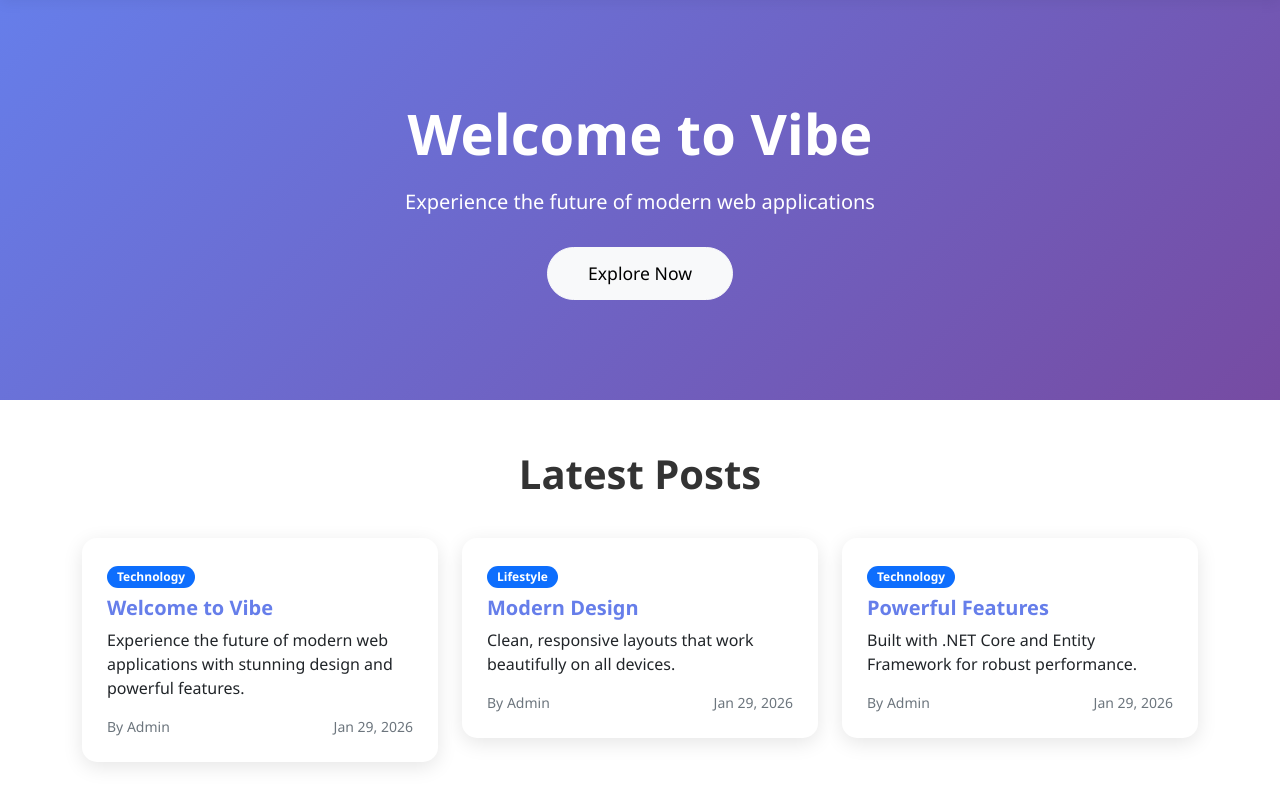
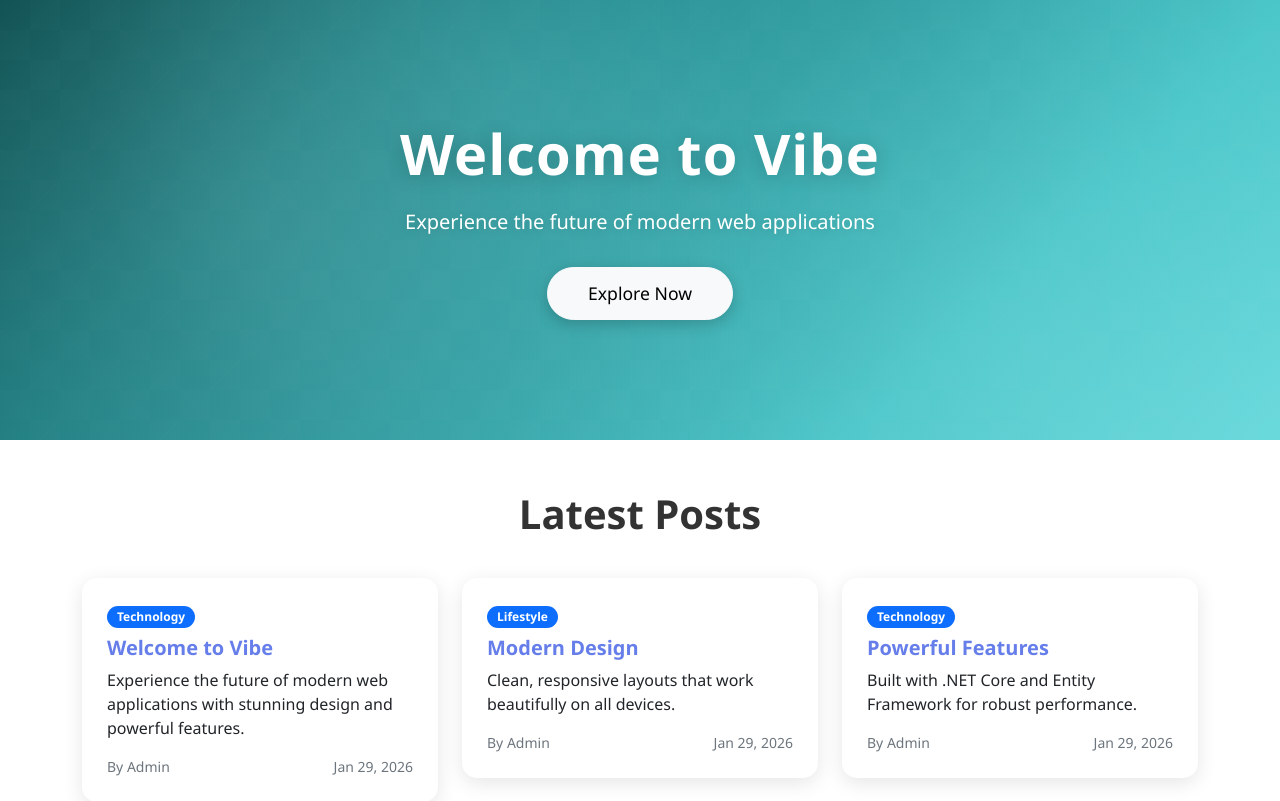
Before and after one commit to entaneerxi/Vibe-Mock, an ASP.NET Core app: page / in a window 1280 px wide. Shown: the part 63-864 px from the top of the page. Run offline with ASP.NET Core 8, Linux system fonts and the light colour scheme; data comes from the database, SQL or seed files in the repository; style sheets or scripts are compiled from the project's sources.

Commit message:
Update hero section with luxury spa/resort aesthetic - calming teal gradient
Co-authored-by: entaneerxi <8053414+entaneerxi@users.noreply.github.com>

```diff
--- a/VibeMock/wwwroot/css/site.css
+++ b/VibeMock/wwwroot/css/site.css
@@ -24,11 +24,45 @@ body {
 
 /* Hero Section */
 .hero-section {
-  background: linear-gradient(135deg, #667eea 0%, #764ba2 100%);
+  position: relative;
+  background: linear-gradient(135deg, #0a4d4e 0%, #1a7a7d 25%, #2d9ca0 50%, #48c6c9 75%, #64d8db 100%);
   color: white;
-  padding: 100px 0;
+  padding: 120px 0;
   text-align: center;
   margin-bottom: 50px;
+  overflow: hidden;
+}
+
+.hero-section::before {
+  content: '';
+  position: absolute;
+  top: 0;
+  left: 0;
+  right: 0;
+  bottom: 0;
+  background-image:
+    radial-gradient(circle at 20% 50%, rgba(255, 255, 255, 0.1) 0%, transparent 50%),
+    radial-gradient(circle at 80% 80%, rgba(255, 255, 255, 0.08) 0%, transparent 50%),
+    radial-gradient(circle at 40% 20%, rgba(100, 216, 219, 0.2) 0%, transparent 50%);
+  pointer-events: none;
+}
+
+.hero-section::after {
+  content: '';
+  position: absolute;
+  top: 0;
+  left: 0;
+  right: 0;
+  bottom: 0;
+  background-image:
+    linear-gradient(45deg, rgba(255, 255, 255, 0.03) 25%, transparent 25%),
+    linear-gradient(-45deg, rgba(255, 255, 255, 0.03) 25%, transparent 25%),
+    linear-gradient(45deg, transparent 75%, rgba(255, 255, 255, 0.03) 75%),
+    linear-gradient(-45deg, transparent 75%, rgba(255, 255, 255, 0.03) 75%);
+  background-size: 60px 60px;
+  background-position: 0 0, 0 30px, 30px -30px, -30px 0px;
+  opacity: 0.4;
+  pointer-events: none;
 }
 
 .hero-section h1 {
@@ -36,6 +70,10 @@ body {
   font-weight: 700;
   margin-bottom: 20px;
   animation: fadeInUp 1s ease-out;
+  position: relative;
+  z-index: 1;
+  text-shadow: 0 2px 20px rgba(0, 0, 0, 0.2);
+  letter-spacing: 1px;
 }
 
 .hero-section p {
@@ -43,6 +81,9 @@ body {
   margin-bottom: 30px;
   opacity: 0.95;
   animation: fadeInUp 1s ease-out 0.2s both;
+  position: relative;
+  z-index: 1;
+  text-shadow: 0 1px 10px rgba(0, 0, 0, 0.15);
 }
 
 .hero-section .btn {
@@ -50,6 +91,15 @@ body {
   font-size: 1.1rem;
   border-radius: 30px;
   animation: fadeInUp 1s ease-out 0.4s both;
+  position: relative;
+  z-index: 1;
+  box-shadow: 0 4px 15px rgba(0, 0, 0, 0.2);
+  transition: all 0.3s ease;
+}
+
+.hero-section .btn:hover {
+  transform: translateY(-2px);
+  box-shadow: 0 6px 20px rgba(0, 0, 0, 0.3);
 }
 
 @keyframes fadeInUp {
```
